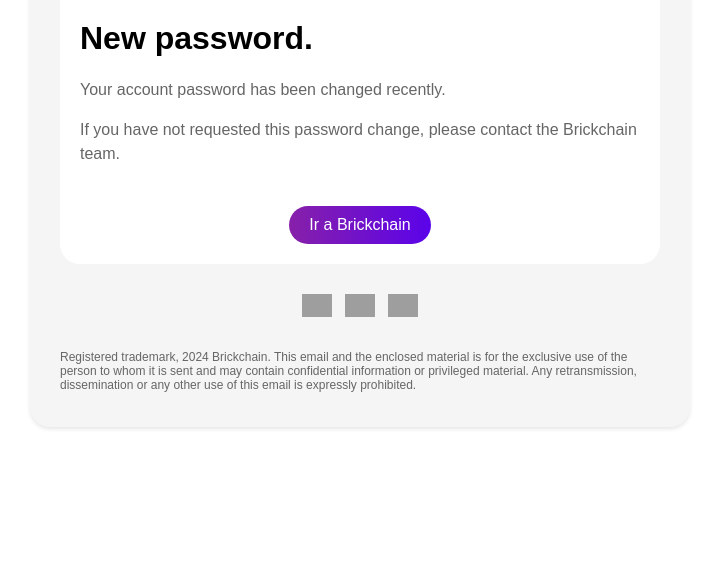
After one commit to Taniabarron/brickchain, a Django app: template app/core/templates/mailing/new-password.html in a window 1280 px wide. The commit adds this page. Shown: the part 228-800 px from the top of the page, without its empty margins (280-999 px from the left). Run offline with Django 5.2, Linux system fonts and the light colour scheme; the template is opened without the code that fills it, so the values that code supplies are empty; grey boxes are pictures that could not be loaded.

Commit message:
feat/mailing templates and index template

```diff
--- a/app/core/templates/base/base.html
+++ b/app/core/templates/base/base.html
@@ -20,7 +20,7 @@
         <link href="https://taniabarron.github.io/utils/css/style.bundle.css" rel="stylesheet"/>
         <!--end::Global Theme Styles-->
 
-		<link rel="shortcut icon" href="url('{% static "app/core/static/media/icon.ico" %}')" />
+		<link rel="shortcut icon" href="{% static "app/core/static/media/icon.ico" %}" />
 
         {% block head %}
 
--- /dev/null
+++ b/app/core/templates/mailing/new-password.html
@@ -0,0 +1,128 @@
+<!DOCTYPE html>
+<html lang="es">
+
+<head>
+  <meta charset="UTF-8">
+  <meta name="viewport" content="width=device-width, initial-scale=1.0">
+  <title>New password</title>
+  <style>
+    body {
+      font-family: Arial, sans-serif;
+      margin: 0;
+      padding: 0;
+    }
+
+    .container {
+      max-width: 600px;
+      margin: 20px auto;
+      background-color: #f5f5f5;
+      border-radius: 20px;
+      box-shadow: 0 2px 4px rgba(0, 0, 0, 0.1);
+      overflow: hidden;
+      padding: 30px;
+    }
+
+    .header {
+      background-color: #f5f5f5;
+      text-align: start;
+      padding: 20px;
+    }
+
+    .header img {
+      max-width: 150px;
+    }
+
+    .content {
+      padding: 20px;
+      text-align: start;
+      background-color: #ffffff;
+      border-radius: 20px;
+    }
+
+    .message {
+      justify-content: center;
+      align-items: center;
+      margin-top: 20px;
+      margin-bottom: 20px;
+    }
+
+    .content h1 {
+      color: #000;
+    }
+
+    .content p {
+      color: #666666;
+      line-height: 1.5;
+    }
+
+    .button {
+      display: inline-block;
+      background: linear-gradient(90deg, #8720a9 0%, #5b03ea 100%);
+      color: #ffffff;
+      padding: 10px 20px;
+      border-radius: 999px;
+      text-decoration: none;
+      margin-top: 20px;
+    }
+
+    .footer {
+      text-align: start;
+      background-color: #f5f5f5;
+      font-size: 12px;
+      color: #666666;
+    }
+
+    .footer p {
+      margin: 5px 0;
+    }
+
+    .social-icons {
+      margin-top: 30px;
+      margin-bottom: 30px;
+    }
+
+    .social-icons img {
+      width: 30px;
+      margin: 0 5px;
+    }
+  </style>
+</head>
+
+<body>
+  <div class="container">
+    <div class="header">
+      <img
+        src="https://raw.githubusercontent.com/Taniabarron/utils/refs/heads/main/media/Group%20(1).png"
+        alt="Brickchain">
+    </div>
+    <div class="content">
+      <div class="message">
+        <h1>New password.</h1>
+        <p class="text-justify">Your account password has been changed recently.</p>
+        <p class="text-justify">If you have not requested this password change, please contact the Brickchain team.</p>
+      </div>
+      <div style="text-align: center">
+        <a href="{{BASE_URL_PAGE}}" class="button" style="color: #fff;">
+          Ir a Brickchain
+        </a>
+      </div>
+    </div>
+    <div class="footer">
+      <div class="social-icons" style="text-align: center;">
+        <a href="#"><img
+            src="http://cdn.mcauto-images-production.sendgrid.net/c6b2a8f3dda587ed/59c32c2e-a2bd-43d7-b799-4da4fdc0d24a/800x800.png"
+            alt="Facebook"></a>
+        <a href="#"><img
+            src="http://cdn.mcauto-images-production.sendgrid.net/c6b2a8f3dda587ed/1d2016cc-0d14-4867-b8f0-db47cdb022d2/800x800.png"
+            alt="Twitter"></a>
+        <a href="#"><img
+            src="http://cdn.mcauto-images-production.sendgrid.net/c6b2a8f3dda587ed/6de867af-cd79-493e-9b88-6e1c034b4733/800x800.png"
+            alt="Instagram"></a>
+      </div>
+      <p>Registered trademark, 2024 Brickchain. This email and the enclosed material is for the exclusive use of the person to whom it is sent and may contain confidential information or privileged material. Any retransmission, dissemination or any other use of this email is expressly prohibited.</p>
+    </div>
+  </div>
+
+</body>
+
+</html>
```
Also changed, not shown: app/core/templates/mailing/change-password.html (added, +128 -0 lines), app/core/templates/mailing/check-email.html (added, +130 -0 lines), app/core/templates/onboarding/change-password.html (+166 -0 lines).
